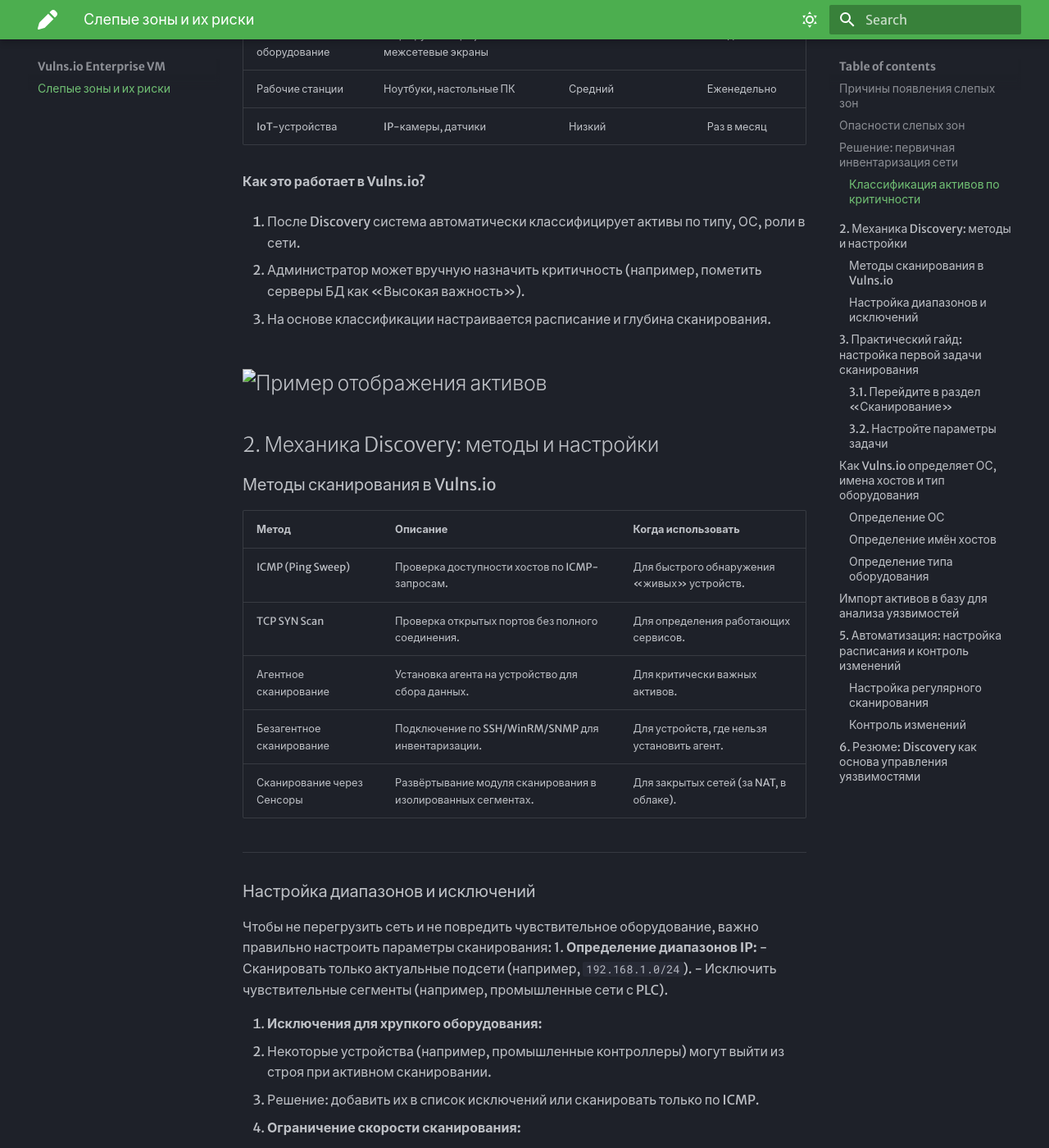
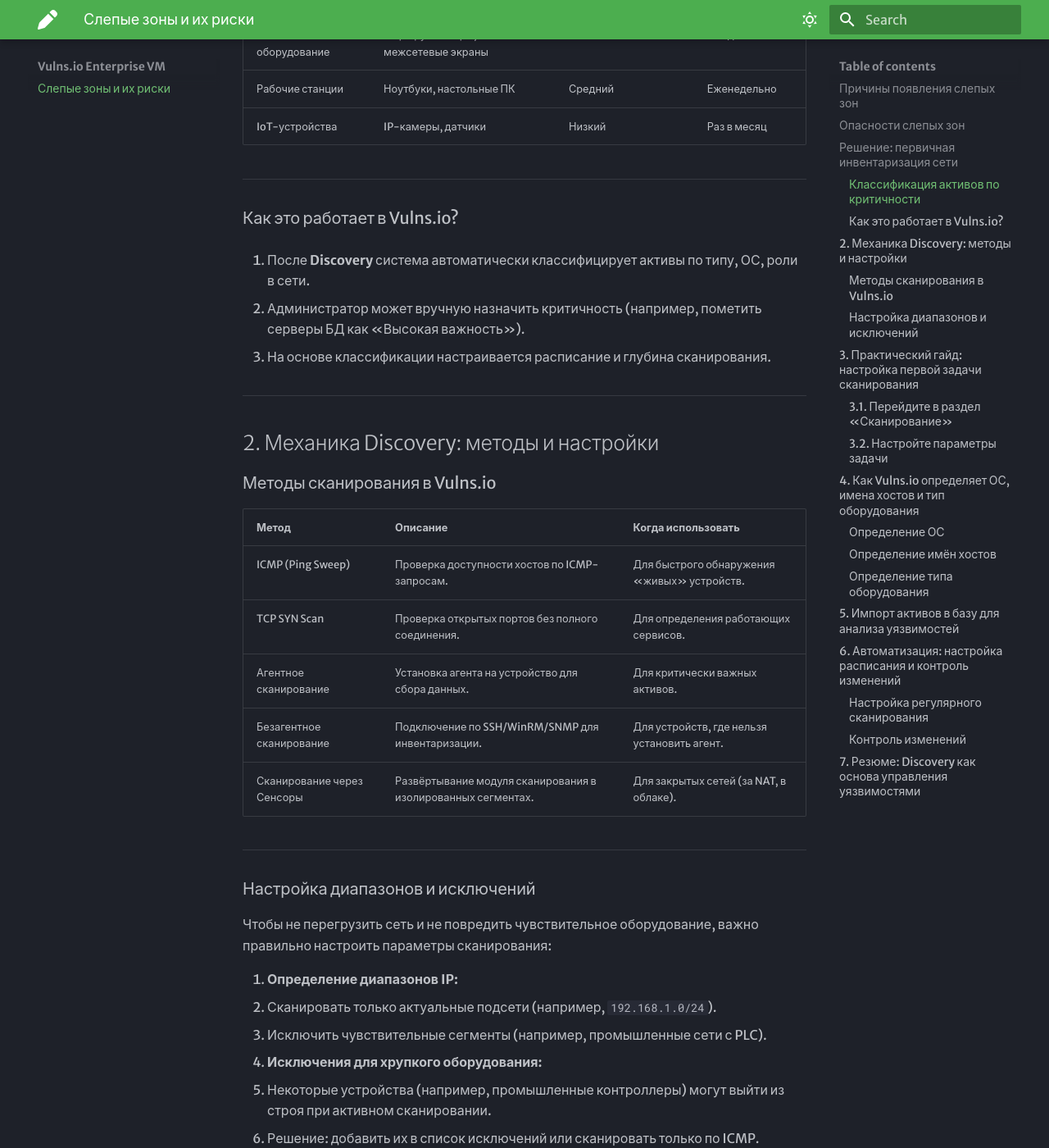
Before and after one commit to lelekinkirill96/mkdocs_portfolio, an MkDocs documentation site: the page built from docs/index.md, in a window 1280 px wide and 1400 px high, scrolled down 1568 px. Shown: the whole window at 82% size. Built offline with MkDocs 1.6.1 and Material for MkDocs 9.7.7, drawn with Linux system fonts in a browser that asks for light colours; some of the changed text lies outside the part shown.

Commit message:
Update index.md

```diff
--- a/docs/index.md
+++ b/docs/index.md
@@ -38,42 +38,48 @@
 - ✅ **Обнаружение новых устройств** — любое отклонение от эталонного состояния сигнализирует о потенциальной угрозе.
 - ✅ **Приоритизация сканирования** — критически важные активы проверяются в первую очередь.
 - ✅ **Контроль изменений** — отслеживание появления или исчезновения устройств.
+
 ---
 
 ### Классификация активов по критичности
-   Группа               | Примеры                          | Приоритет сканирования | Частота проверки |
- |----------------------|----------------------------------|------------------------|------------------|
- | Критические серверы  | Базы данных, контроллеры домена | Высокий                | Ежедневно         |
- | Сетевое оборудование | Маршрутизаторы, межсетевые экраны | Высокий                | Ежедневно         |
- | Рабочие станции      | Ноутбуки, настольные ПК         | Средний                | Еженедельно       |
- | IoT-устройства       | IP-камеры, датчики              | Низкий                 | Раз в месяц       |
 
-**Как это работает в Vulns.io?**
+| Группа               | Примеры                          | Приоритет сканирования | Частота проверки |
+|----------------------|----------------------------------|------------------------|------------------|
+| Критические серверы  | Базы данных, контроллеры домена | Высокий                | Ежедневно         |
+| Сетевое оборудование | Маршрутизаторы, межсетевые экраны | Высокий                | Ежедневно         |
+| Рабочие станции      | Ноутбуки, настольные ПК         | Средний                | Еженедельно       |
+| IoT-устройства       | IP-камеры, датчики              | Низкий                 | Раз в месяц       |
 
-1. После Discovery система автоматически классифицирует активы по типу, ОС, роли в сети.
+---
+
+### Как это работает в Vulns.io?
+
+1. После **Discovery** система автоматически классифицирует активы по типу, ОС, роли в сети.
 
 2. Администратор может вручную назначить критичность (например, пометить серверы БД как «Высокая важность»).
 
 3. На основе классификации настраивается расписание и глубина сканирования.
 
-![Пример отображения активов](/guide/question/seti/images/хосты.png)
 ---
 
 ## 2. Механика Discovery: методы и настройки
 
 ### Методы сканирования в Vulns.io
- | Метод                          | Описание                                      | Когда использовать                     |
- |--------------------------------|-----------------------------------------------|-----------------------------------------|
- | ICMP (Ping Sweep)              | Проверка доступности хостов по ICMP-запросам. | Для быстрого обнаружения «живых» устройств. |
- | TCP SYN Scan                   | Проверка открытых портов без полного соединения. | Для определения работающих сервисов. |
- | Агентное сканирование          | Установка агента на устройство для сбора данных. | Для критически важных активов. |
- | Безагентное сканирование       | Подключение по SSH/WinRM/SNMP для инвентаризации. | Для устройств, где нельзя установить агент. |
- | Сканирование через Сенсоры     | Развёртывание модуля сканирования в изолированных сегментах. | Для закрытых сетей (за NAT, в облаке). |
+
+| Метод                          | Описание                                      | Когда использовать                     |
+|--------------------------------|-----------------------------------------------|-----------------------------------------|
+| ICMP (Ping Sweep)              | Проверка доступности хостов по ICMP-запросам. | Для быстрого обнаружения «живых» устройств. |
+| TCP SYN Scan                   | Проверка открытых портов без полного соединения. | Для определения работающих сервисов. |
+| Агентное сканирование          | Установка агента на устройство для сбора данных. | Для критически важных активов. |
+| Безагентное сканирование       | Подключение по SSH/WinRM/SNMP для инвентаризации. | Для устройств, где нельзя установить агент. |
+| Сканирование через Сенсоры     | Развёртывание модуля сканирования в изолированных сегментах. | Для закрытых сетей (за NAT, в облаке). |
 
 ---
 
 ### Настройка диапазонов и исключений
+
 Чтобы не перегрузить сеть и не повредить чувствительное оборудование, важно правильно настроить параметры сканирования:
+
 1. **Определение диапазонов IP:**
    - Сканировать только актуальные подсети (например, `192.168.1.0/24`).
    - Исключить чувствительные сегменты (например, промышленные сети с PLC).
@@ -93,19 +99,20 @@
 
 ### 3.1. Перейдите в раздел «Сканирование»
 1. Откройте веб-интерфейс Vulns.io.
-2. Перейдите в раздел «Сканирование» → «Discovery».
+2. Перейдите в раздел **«Сканирование» → «Discovery»**.
 
 ### 3.2. Настройте параметры задачи
- | Параметр               | Рекомендуемое значение         | Пояснение                                      |
- |------------------------|--------------------------------|------------------------------------------------|
- | Название задачи        | «Первое сканирование офисной сети» | Для удобства идентификации.                   |
- | Диапазон IP            | `192.168.1.0/24`              | Укажите актуальную подсеть.                    |
- | Методы сканирования    | ICMP + TCP SYN Scan           | Для обнаружения хостов и открытых портов.     |
- | Скорость сканирования  | 100 пакетов/сек                | Оптимальная скорость для офисной сети.        |
- | Параллельные задачи    | 5                              | Не перегружает сервер сканирования.           |
- | Тайм-аут               | 3 секунды                      | Не ждать слишком долго неотвечающие хосты.    |
- | Пропускная способность | 2 Мбит/с                       | Не мешает работе сети.                         |
- | Время выполнения      | 01:00–04:00 (ночное время)    | Минимальная нагрузка на сеть.                 |
+
+| Параметр               | Рекомендуемое значение         | Пояснение                                      |
+|------------------------|--------------------------------|------------------------------------------------|
+| Название задачи        | «Первое сканирование офисной сети» | Для удобства идентификации.                   |
+| Диапазон IP            | `192.168.1.0/24`              | Укажите актуальную подсеть.                    |
+| Методы сканирования    | ICMP + TCP SYN Scan           | Для обнаружения хостов и открытых портов.     |
+| Скорость сканирования  | 100 пакетов/сек                | Оптимальная скорость для офисной сети.        |
+| Параллельные задачи    | 5                              | Не перегружает сервер сканирования.           |
+| Тайм-аут               | 3 секунды                      | Не ждать слишком долго неотвечающие хосты.    |
+| Пропускная способность | 2 Мбит/с                       | Не мешает работе сети.                         |
+| Время выполнения      | 01:00–04:00 (ночное время)    | Минимальная нагрузка на сеть.                 |
 
 **Дополнительные настройки:**
 - Исключения: добавьте IP-адреса устройств, которые не нужно сканировать (например, принтеры, промышленные контроллеры).
@@ -113,7 +120,7 @@
 
 ---
 
-## Как Vulns.io определяет ОС, имена хостов и тип оборудования
+## 4. Как Vulns.io определяет ОС, имена хостов и тип оборудования
 
 ### Определение ОС
 - **По портам (примерно):**
@@ -178,7 +185,8 @@
 
 ---
 
-## 6. Резюме: Discovery как основа управления уязвимостями
+## 7. Резюме: Discovery как основа управления уязвимостями
+
 1. **Discovery** — это не разовое действие, а непрерывный процесс.
    - Регулярное сканирование позволяет обнаруживать новые устройства и отслеживать изменения.
 
```
Also changed, not shown: other parts of docs/index.md (+3 -3 lines).
